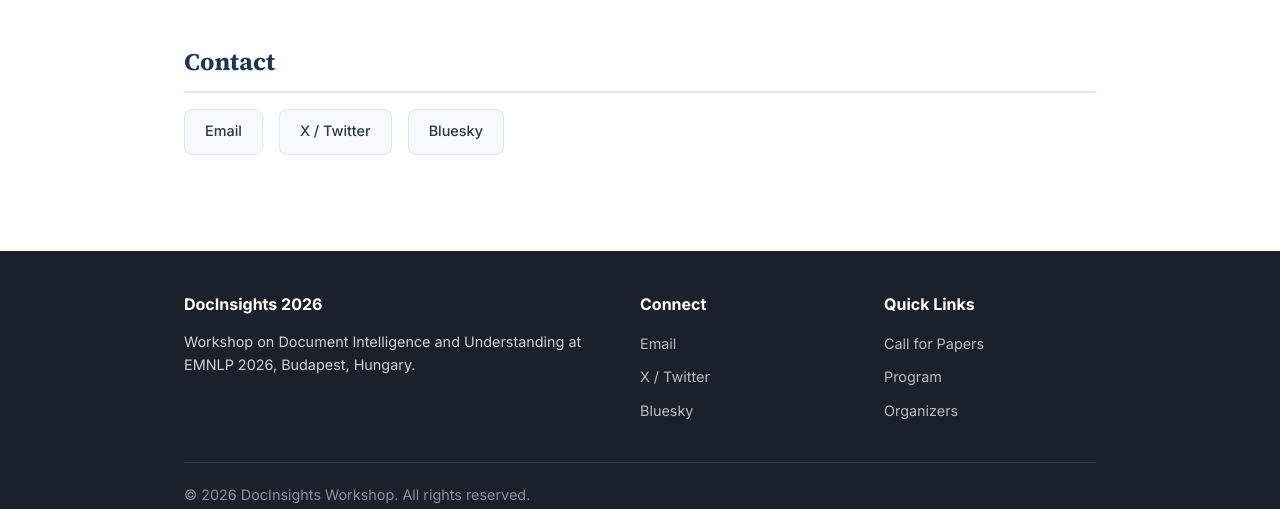
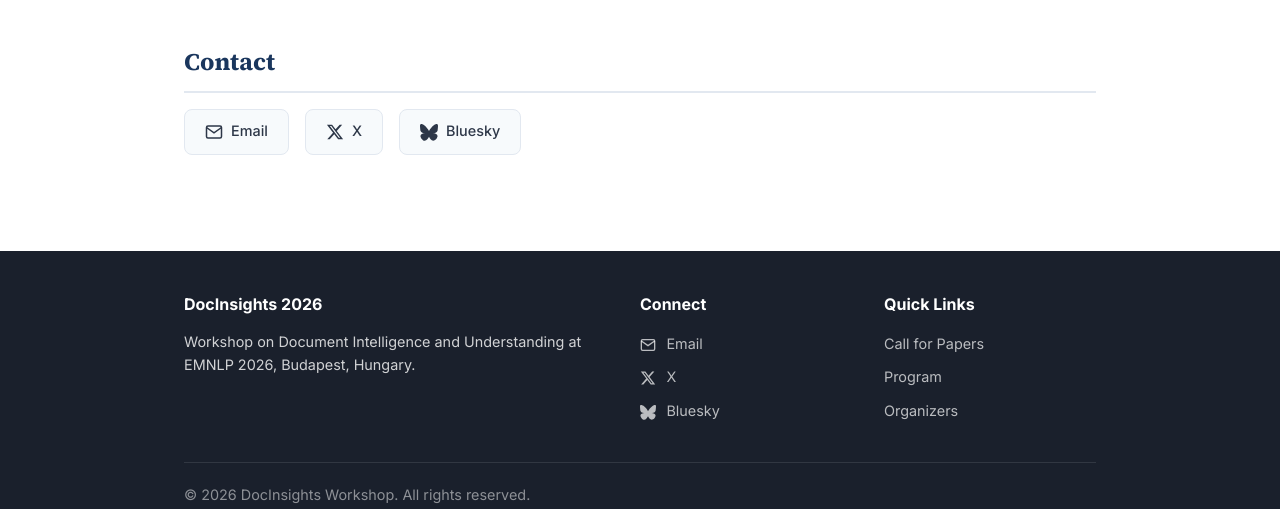
Before and after one commit to docinsights-workshop/docinsights-2026, a Jekyll site: the page built from index.md, in a window 1280 px wide and 1400 px high, scrolled down 842 px. Shown: the part 869-1378 px from the top of the window. Built offline with Jekyll 4.4.1, drawn with Linux system fonts in a browser that asks for light colours.

Commit message:
Update email to Google Groups and add social icons

```diff
--- a/_layouts/default.html
+++ b/_layouts/default.html
@@ -63,9 +63,9 @@
         <div class="footer-col">
           <h3>Connect</h3>
           <ul class="footer-links">
-            <li><a href="mailto:docinsightsworkshopchairs@gmail.com">Email</a></li>
-            <li><a href="https://x.com/DocInsights_26" target="_blank">X / Twitter</a></li>
-            <li><a href="https://bsky.app/profile/docinsights.bsky.social" target="_blank">Bluesky</a></li>
+            <li><a href="mailto:docinsights-workshop-chairs@googlegroups.com"><svg class="icon" viewBox="0 0 24 24" fill="none" stroke="currentColor" stroke-width="2"><path d="M4 4h16c1.1 0 2 .9 2 2v12c0 1.1-.9 2-2 2H4c-1.1 0-2-.9-2-2V6c0-1.1.9-2 2-2z"/><polyline points="22,6 12,13 2,6"/></svg> Email</a></li>
+            <li><a href="https://x.com/DocInsights_26" target="_blank"><svg class="icon" viewBox="0 0 24 24" fill="currentColor"><path d="M18.244 2.25h3.308l-7.227 8.26 8.502 11.24H16.17l-5.214-6.817L4.99 21.75H1.68l7.73-8.835L1.254 2.25H8.08l4.713 6.231zm-1.161 17.52h1.833L7.084 4.126H5.117z"/></svg> X</a></li>
+            <li><a href="https://bsky.app/profile/docinsights.bsky.social" target="_blank"><svg class="icon" viewBox="0 0 24 24" fill="currentColor"><path d="M12 10.8c-1.087-2.114-4.046-6.053-6.798-7.995C2.566.944 1.561 1.266.902 1.565.139 1.908 0 3.08 0 3.768c0 .69.378 5.65.624 6.479.785 2.627 3.6 3.476 6.182 3.13-4.429.664-8.645 2.274-4.461 8.006C6.769 27.017 10.677 21.26 12 18.4c1.323 2.86 4.907 8.167 9.656 3.003 4.184-5.732-.032-7.342-4.461-8.006 2.582.346 5.397-.503 6.182-3.13.246-.828.624-5.79.624-6.479 0-.688-.139-1.86-.902-2.203-.659-.3-1.664-.62-4.3 1.24C16.046 4.748 13.087 8.687 12 10.8z"/></svg> Bluesky</a></li>
           </ul>
         </div>
         <div class="footer-col">
--- a/assets/css/style.css
+++ b/assets/css/style.css
@@ -435,6 +435,19 @@
   background: var(--color-highlight);
 }
 
+.icon {
+  width: 18px;
+  height: 18px;
+  vertical-align: middle;
+  flex-shrink: 0;
+}
+
+.footer-links .icon {
+  width: 16px;
+  height: 16px;
+  margin-right: 0.4rem;
+}
+
 /* Footer */
 .footer {
   background: var(--color-bg-dark);
--- a/index.md
+++ b/index.md
@@ -40,7 +40,7 @@
 ## Contact
 
 <div class="social-links">
-  <a href="mailto:docinsightsworkshopchairs@gmail.com" class="social-link">Email</a>
-  <a href="https://x.com/DocInsights_26" target="_blank" class="social-link">X / Twitter</a>
-  <a href="https://bsky.app/profile/docinsights.bsky.social" target="_blank" class="social-link">Bluesky</a>
+  <a href="mailto:docinsights-workshop-chairs@googlegroups.com" class="social-link"><svg class="icon" viewBox="0 0 24 24" fill="none" stroke="currentColor" stroke-width="2"><path d="M4 4h16c1.1 0 2 .9 2 2v12c0 1.1-.9 2-2 2H4c-1.1 0-2-.9-2-2V6c0-1.1.9-2 2-2z"/><polyline points="22,6 12,13 2,6"/></svg> Email</a>
+  <a href="https://x.com/DocInsights_26" target="_blank" class="social-link"><svg class="icon" viewBox="0 0 24 24" fill="currentColor"><path d="M18.244 2.25h3.308l-7.227 8.26 8.502 11.24H16.17l-5.214-6.817L4.99 21.75H1.68l7.73-8.835L1.254 2.25H8.08l4.713 6.231zm-1.161 17.52h1.833L7.084 4.126H5.117z"/></svg> X</a>
+  <a href="https://bsky.app/profile/docinsights.bsky.social" target="_blank" class="social-link"><svg class="icon" viewBox="0 0 24 24" fill="currentColor"><path d="M12 10.8c-1.087-2.114-4.046-6.053-6.798-7.995C2.566.944 1.561 1.266.902 1.565.139 1.908 0 3.08 0 3.768c0 .69.378 5.65.624 6.479.785 2.627 3.6 3.476 6.182 3.13-4.429.664-8.645 2.274-4.461 8.006C6.769 27.017 10.677 21.26 12 18.4c1.323 2.86 4.907 8.167 9.656 3.003 4.184-5.732-.032-7.342-4.461-8.006 2.582.346 5.397-.503 6.182-3.13.246-.828.624-5.79.624-6.479 0-.688-.139-1.86-.902-2.203-.659-.3-1.664-.62-4.3 1.24C16.046 4.748 13.087 8.687 12 10.8z"/></svg> Bluesky</a>
 </div>
```
Also changed, not shown: organizers.md (+3 -3 lines), organizers/Santosh.png (added).
